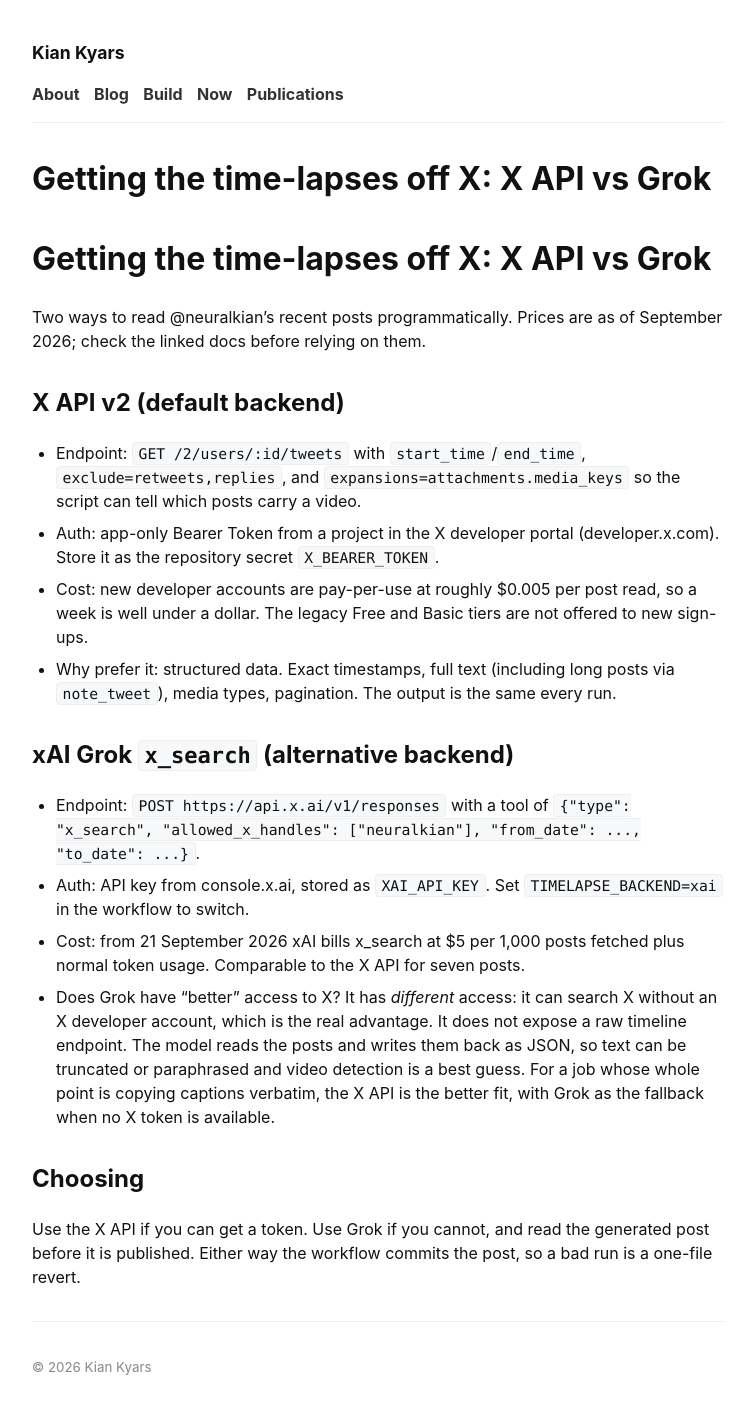
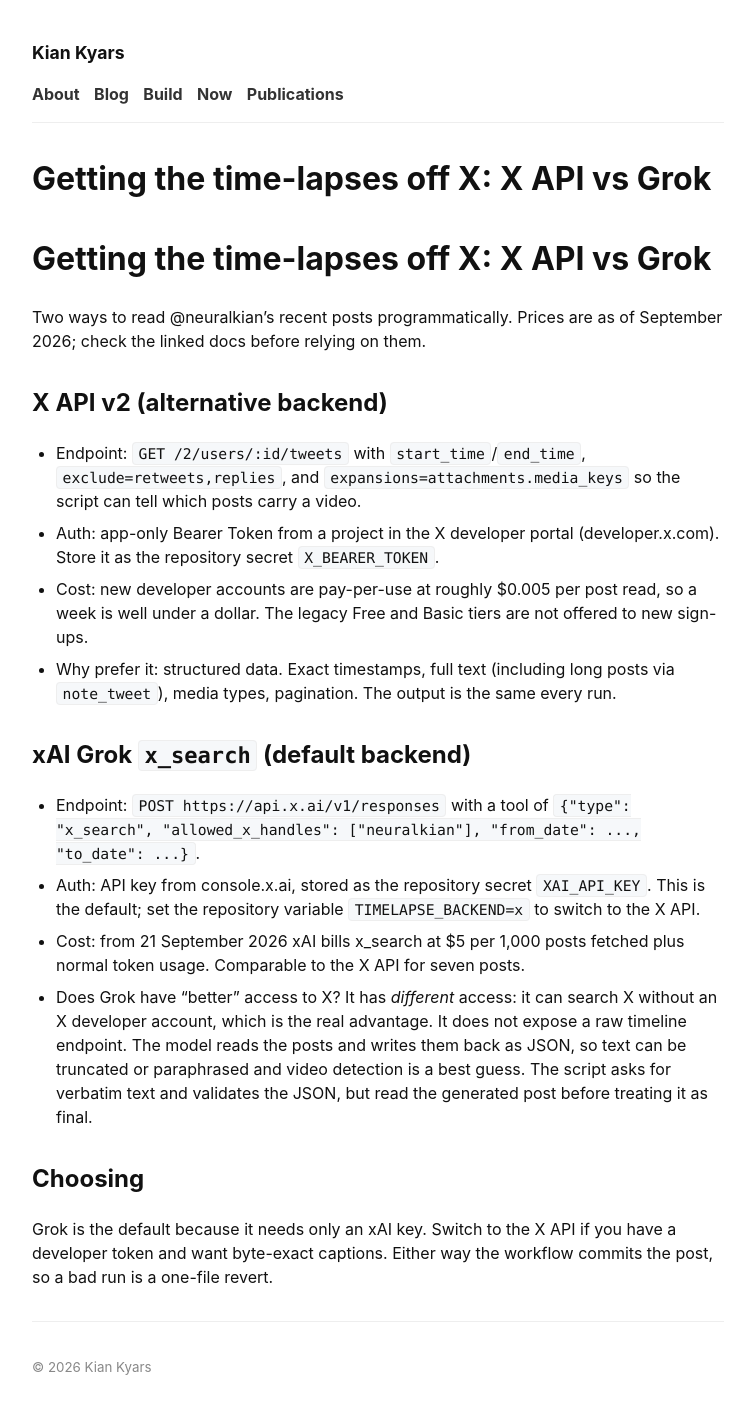
Before and after one commit to kiankyars/kiankyars.github.io, a Jekyll site: the page built from skills/weekly-victories/references/x-access.md, in a window 1280 px wide. Shown: the whole page, without its empty margins (262-1016 px from the left). Built offline with Jekyll 4.4.1, drawn with Linux system fonts in a browser that asks for light colours; our own code applies the rules of GitHub Pages for plain Markdown files.

Commit message:
Make Grok x_search the default weekly-victories backend
Co-Authored-By: Claude Fable 5.1 <noreply@anthropic.com>
Claude-Session: https://claude.ai/code/session_014zARfLMGY5S6JbkmLNdWCL

```diff
--- a/skills/weekly-victories/references/x-access.md
+++ b/skills/weekly-victories/references/x-access.md
@@ -17,23 +17,24 @@ September 2026; check the linked docs before relying on them.
   posts via `note_tweet`), media types, pagination. The output is the same
   every run.
 
-## xAI Grok `x_search` (alternative backend)
+## xAI Grok `x_search` (default backend)
 
 - Endpoint: `POST https://api.x.ai/v1/responses` with a tool of
   `{"type": "x_search", "allowed_x_handles": ["neuralkian"], "from_date": ..., "to_date": ...}`.
-- Auth: API key from console.x.ai, stored as `XAI_API_KEY`. Set
-  `TIMELAPSE_BACKEND=xai` in the workflow to switch.
+- Auth: API key from console.x.ai, stored as the repository secret
+  `XAI_API_KEY`. This is the default; set the repository variable
+  `TIMELAPSE_BACKEND=x` to switch to the X API.
 - Cost: from 21 September 2026 xAI bills x_search at $5 per 1,000 posts
   fetched plus normal token usage. Comparable to the X API for seven posts.
 - Does Grok have "better" access to X? It has *different* access: it can search
   X without an X developer account, which is the real advantage. It does not
   expose a raw timeline endpoint. The model reads the posts and writes them
   back as JSON, so text can be truncated or paraphrased and video detection is
-  a best guess. For a job whose whole point is copying captions verbatim, the X
-  API is the better fit, with Grok as the fallback when no X token is available.
+  a best guess. The script asks for verbatim text and validates the JSON, but
+  read the generated post before treating it as final.
 
 ## Choosing
 
-Use the X API if you can get a token. Use Grok if you cannot, and read the
-generated post before it is published. Either way the workflow commits the
-post, so a bad run is a one-file revert.
+Grok is the default because it needs only an xAI key. Switch to the X API if
+you have a developer token and want byte-exact captions. Either way the
+workflow commits the post, so a bad run is a one-file revert.
```
Also changed, not shown: other parts of skills/weekly-victories/references/x-access.md (+1 -1 lines), AGENTS.md (+1 -1 lines), skills/weekly-victories/SKILL.md (+7 -7 lines), .github/workflows/weekly-victories.yml, 1 other file.
